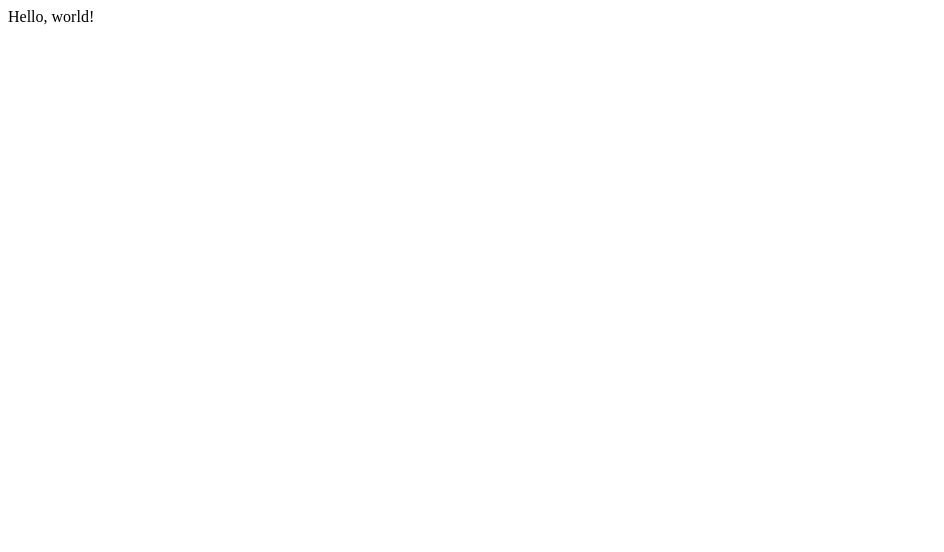
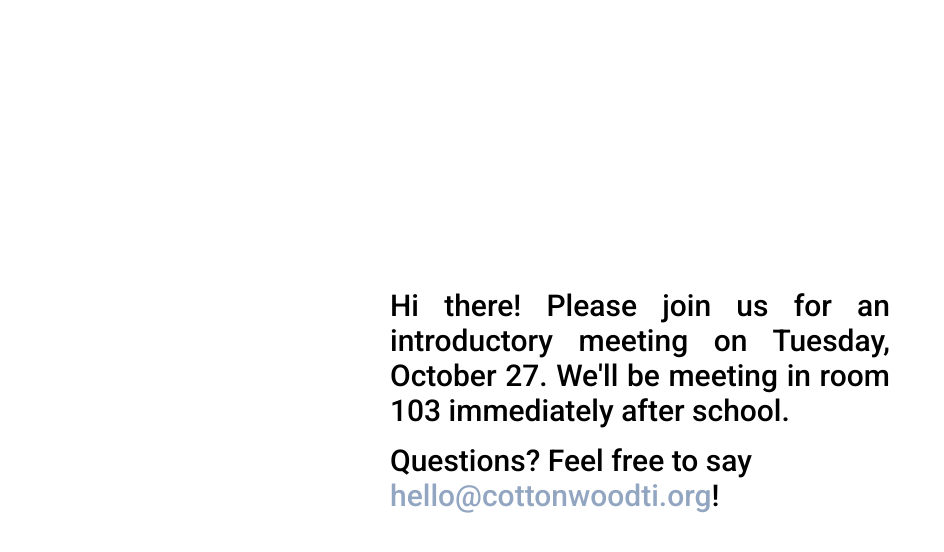
Before and after one commit to cottonwoodti/cottonwoodti.github.io, a plain HTML site: page index.html in a window 1280 px wide. Shown: the whole page, without its empty margins (0-944 px from the left). Drawn offline with Linux system fonts and the light colour scheme.

Commit message:
Update index.html

```diff
--- a/index.html
+++ b/index.html
@@ -1,10 +1,53 @@
 <!DOCTYPE html>
 <html>
   <head>
-    <title>Hello</title>
+    <title>Technology Initiative</title>
     <meta charset = "utf-8" />
+    <link href = "https://fonts.googleapis.com/css?family=Roboto:500" rel = "stylesheet" type = "text/css">
+    <style>
+      html, body {
+        margin: 0;
+        padding: 0;
+        width: 100%;
+        height: 100%;
+        font-family: "Roboto", sans-serif;
+        font-size: 30px;
+      }
+      #main {
+        border-collapse: collapse;
+        width: 100%;
+        height: 100%;
+        text-align: center;
+      }
+      #main tr, #main td {
+        height: 100%;
+        width: 100%;
+      }
+      #content {
+        width: 500px;
+        margin: auto;
+        text-align: justify;
+      }
+      .down {
+        margin-top: 15px;
+        text-align: left;
+      }
+      a:link {
+        text-decoration: none;
+        color: #93a6c1 !important;
+      }
+      a:visited {
+        color: #5a5575;
+      }
+    </style>
   </head>
   <body>
-    Hello, world!
+    <table id = "main"><tr><td>
+      <div id = "content">
+        Hi there! Please join us for an introductory meeting on Tuesday, October 27. We'll be meeting in room 103 immediately after school.
+        <br>
+        <div class = "down">Questions? Feel free to say <a href = "mailto:hello@cottonwoodti.org">hello@cottonwoodti.org</a>!</div>
+      </div>
+    </td></tr></table>
   </body>
 </html>
```
